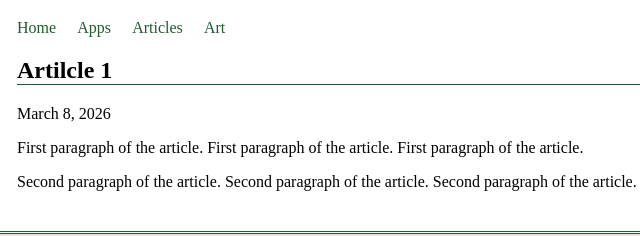
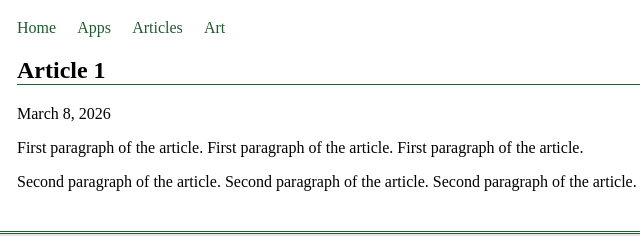
Before and after one commit to mlakerholt/mlakerholt.github.io, a plain HTML site: page articles/article1.html in a window 1280 px wide. Shown: the part 148-384 px from the top of the page, 273-913 px from the left. Drawn offline with Linux system fonts and the light colour scheme.

Commit message:
Update article1.html

```diff
--- a/articles/article1.html
+++ b/articles/article1.html
@@ -21,7 +21,7 @@
 <a href="/art/">Art</a>
 </nav>
 
-<h2>Artilcle 1</h2>
+<h2>Article 1</h2>
 <p>March 8, 2026</p>
 
 <p>
```
